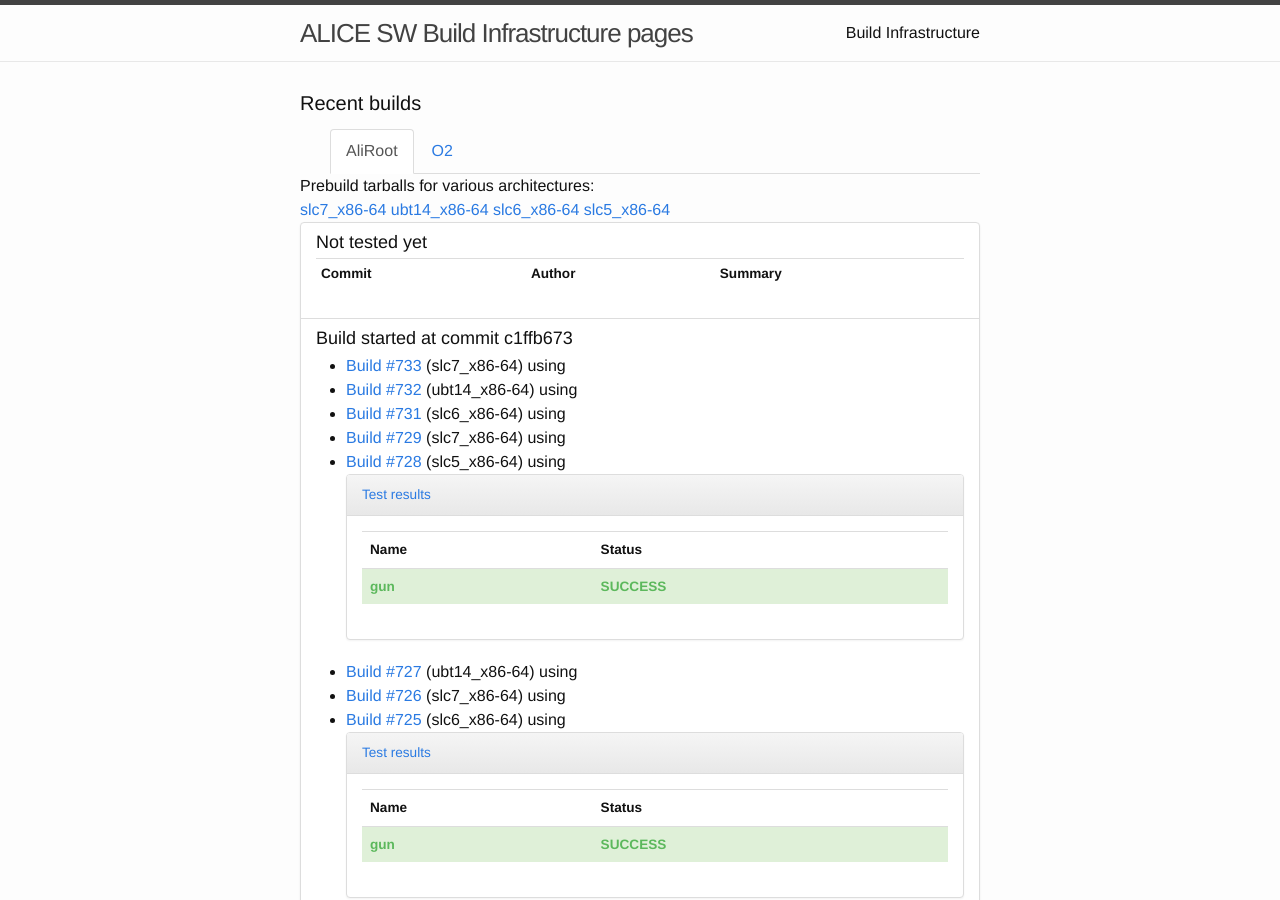
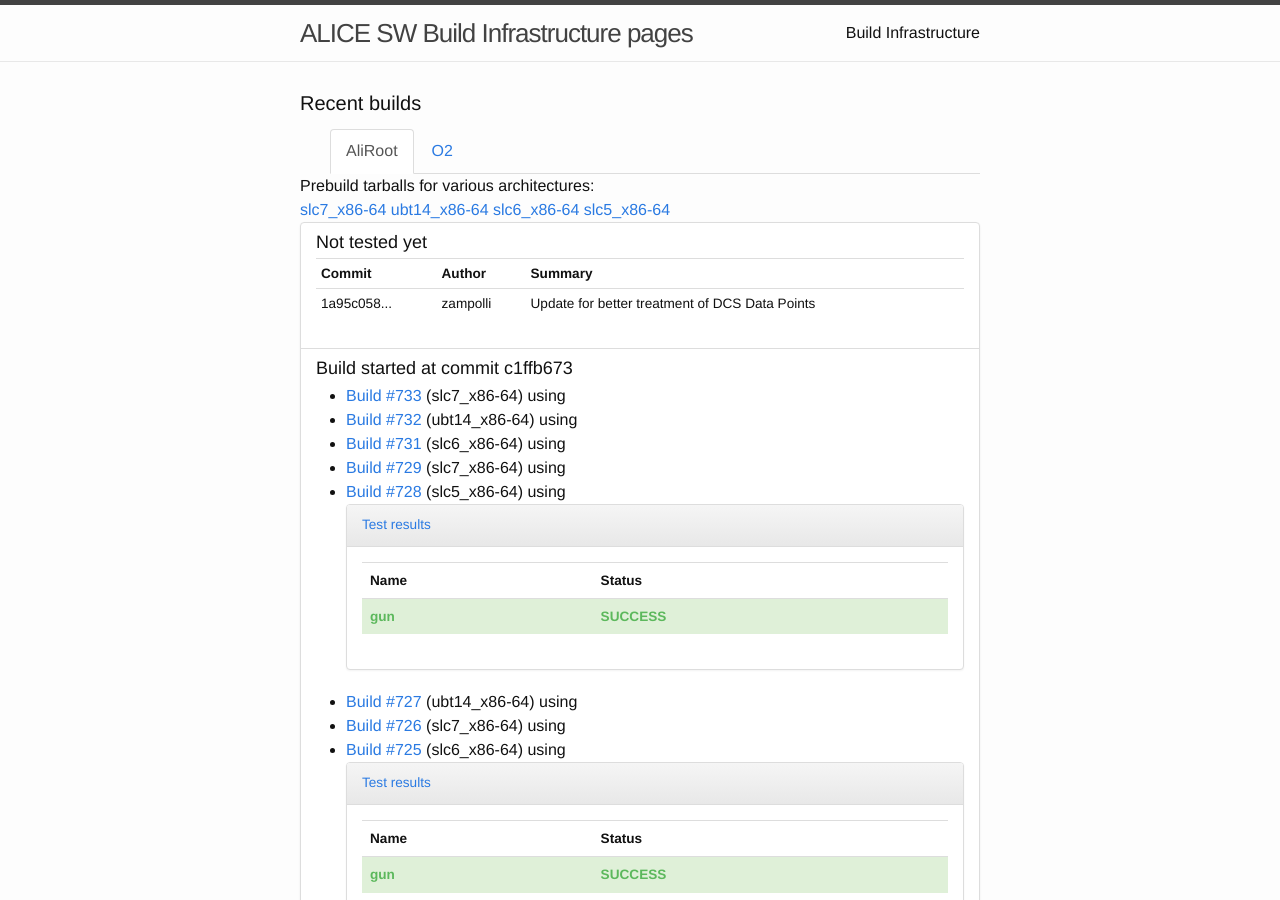
Before and after one commit to alisw/alisw.github.io, a Jekyll site: the page built from index.html, in a window 1280 px wide and 900 px high. Built offline with Jekyll 4.4.1, drawn with Linux system fonts in a browser that asks for light colours; nearby versions of some CDN libraries.

Commit message:
Updated results.

```diff
--- a/_data/commits-aliroot-master.yaml
+++ b/_data/commits-aliroot-master.yaml
@@ -1,3 +1,8 @@
+-
+ commit: "1a95c058b4478edf3a89fb1565f1a084a475f7a3"
+ message: >-
+    Update for better treatment of DCS Data Points
+ author: !!str zampolli
 -
  commit: "c1ffb673a94c5b86e1a248b080fcd4037812e7fd"
  message: >-
```
